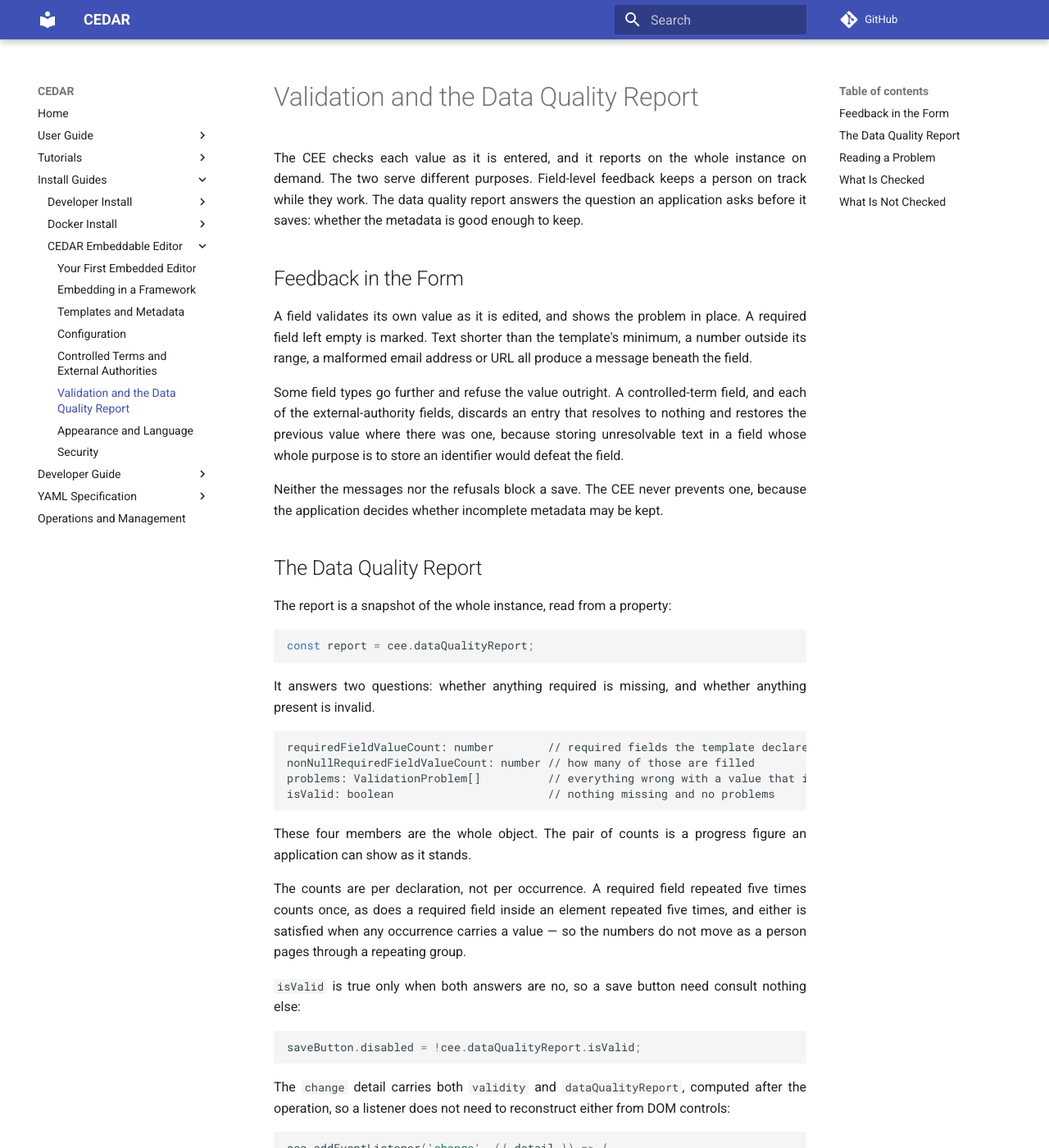
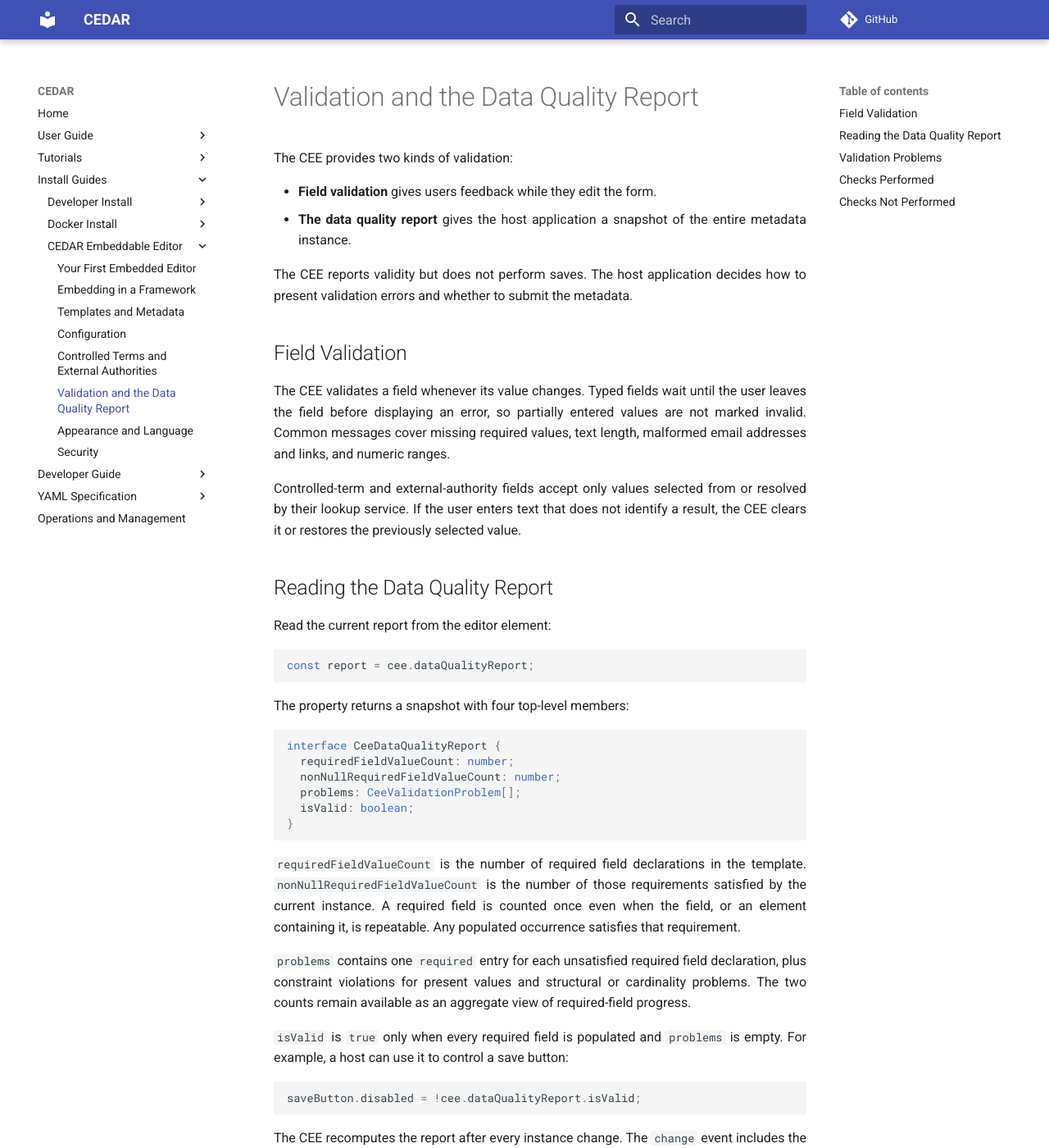
Before and after one commit to metadatacenter/cedar-mkdocs, an MkDocs documentation site: the page built from docs/cedar-embeddable-editor/validation.md, in a window 1280 px wide and 1400 px high. Shown: the whole window at 82% size. Built offline with MkDocs 1.6.1 and Material for MkDocs 9.7.7, drawn with Linux system fonts in a browser that asks for light colours; comment, search, counter and statistics services are not loaded; some of the changed text lies outside the part shown.

Commit message:
Clarify CEE validation reporting

````diff
--- a/docs/cedar-embeddable-editor/validation.md
+++ b/docs/cedar-embeddable-editor/validation.md
@@ -1,58 +1,62 @@
 # Validation and the Data Quality Report
 
-The CEE checks each value as it is entered, and it reports on the whole instance on demand. The
-two serve different purposes. Field-level feedback keeps a person on track while they work. The
-data quality report answers the question an application asks before it saves: whether the metadata
-is good enough to keep.
+The CEE provides two kinds of validation:
 
-## Feedback in the Form
+- **Field validation** gives users feedback while they edit the form.
+- **The data quality report** gives the host application a snapshot of the entire metadata
+  instance.
 
-A field validates its own value as it is edited, and shows the problem in place. A required field
-left empty is marked. Text shorter than the template's minimum, a number outside its range, a
-malformed email address or URL all produce a message beneath the field.
+The CEE reports validity but does not perform saves. The host application decides how to present
+validation errors and whether to submit the metadata.
 
-Some field types go further and refuse the value outright. A controlled-term field, and each of the
-external-authority fields, discards an entry that resolves to nothing and restores the previous
-value where there was one, because storing unresolvable text in a field whose whole purpose is to
-store an identifier would defeat the field.
+## Field Validation
 
-Neither the messages nor the refusals block a save. The CEE never prevents one, because the
-application decides whether incomplete metadata may be kept.
+The CEE validates a field whenever its value changes. Typed fields wait until the user leaves the
+field before displaying an error, so partially entered values are not marked invalid. Common
+messages cover missing required values, text length, malformed email addresses and links, and
+numeric ranges.
 
-## The Data Quality Report
+Controlled-term and external-authority fields accept only values selected from or resolved by their
+lookup service. If the user enters text that does not identify a result, the CEE clears it or restores
+the previously selected value.
 
-The report is a snapshot of the whole instance, read from a property:
+## Reading the Data Quality Report
+
+Read the current report from the editor element:
 
 ```javascript
 const report = cee.dataQualityReport;
 ```
 
-It answers two questions: whether anything required is missing, and whether anything present is
-invalid.
+The property returns a snapshot with four top-level members:
 
-```
-requiredFieldValueCount: number        // required fields the template declares
-nonNullRequiredFieldValueCount: number // how many of those are filled
-problems: ValidationProblem[]          // everything wrong with a value that is present
-isValid: boolean                       // nothing missing and no problems
+```typescript
+interface CeeDataQualityReport {
+  requiredFieldValueCount: number;
+  nonNullRequiredFieldValueCount: number;
+  problems: CeeValidationProblem[];
+  isValid: boolean;
+}
 ```
 
-These four members are the whole object. The pair of counts is a progress figure an application
-can show as it stands.
+`requiredFieldValueCount` is the number of required field declarations in the template.
+`nonNullRequiredFieldValueCount` is the number of those requirements satisfied by the current
+instance. A required field is counted once even when the field, or an element containing it, is
+repeatable. Any populated occurrence satisfies that requirement.
 
-The counts are per declaration, not per occurrence. A required field repeated five times counts
-once, as does a required field inside an element repeated five times, and either is satisfied
-when any occurrence carries a value — so the numbers do not move as a person pages through a
-repeating group.
+`problems` contains one `required` entry for each unsatisfied required field declaration, plus
+constraint violations for present values and structural or cardinality problems. The two counts
+remain available as an aggregate view of required-field progress.
 
-`isValid` is true only when both answers are no, so a save button need consult nothing else:
+`isValid` is `true` only when every required field is populated and `problems` is empty. For example,
+a host can use it to control a save button:
 
 ```javascript
 saveButton.disabled = !cee.dataQualityReport.isValid;
 ```
 
-The `change` detail carries both `validity` and `dataQualityReport`, computed after the
-operation, so a listener does not need to reconstruct either from DOM controls:
+The CEE recomputes the report after every instance change. The `change` event includes the updated
+report and the same validity result:
 
 ```javascript
 cee.addEventListener('change', ({ detail }) => {
@@ -61,81 +65,73 @@
 });
 ```
 
-The report is computed locally and synchronously, so reading it costs nothing and requires no
-network. The CEE supplies the result but does not choose save policy: an application may block an
-invalid save, ask for confirmation, or store a draft while showing the outstanding problems.
+Validation is local and synchronous; reading the report does not make a network request. When
+`showDownloadMenu` is enabled, the download menu also offers the report as JSON.
 
-`showDownloadMenu` offers the report as a file, alongside the CEE's other views of the artifact. An
-application that wants to show a user everything outstanding in one place builds that from
-`dataQualityReport` in its own chrome.
+## Validation Problems
 
-## Reading a Problem
-
-Each problem names the field, says what is wrong, and carries the value that caused it:
+Each entry in `problems` describes one violation:
 
 ```javascript
 {
-  path: ['_author', '_email'],   // component path from the template root
-  field: '_email',               // the last path segment
-  inputType: 'email',            // the field's declared input type
-  code: 'email',                 // stable, matchable without parsing the message
+  path: ['_author', '_email'],
+  field: '_email',
+  inputType: 'email',
+  code: 'email',
   message: 'Not a valid email address.',
   value: 'not-an-email'
 }
 ```
 
-Branch on `code`. It stays stable while the wording of `message` changes. `path` locates the
-offending field, so an application can point the user at it instead of reporting that something
-somewhere is wrong.
+- `path` is the component path from the template root. It identifies the field declaration, but it
+  does not include occurrence indexes for repeatable fields or elements.
+- `field` is the final segment of `path`.
+- `inputType` is the field's declared input type, or `null` if none is declared.
+- `code` is a stable, machine-readable problem type.
+- `message` is an English diagnostic for developers. It is not translated and should not be used as
+  application UI copy.
+- `value` is the offending value in its CEDAR JSON representation. For example, a controlled term
+  with an `@id` but no label is reported as `{ '@id': 'https://example.org/term/1' }`.
 
-`value` is the value as CEDAR writes it. A literal appears as itself, and a controlled value
-appears as the document it is stored as — a `controlledStructure` problem on a term with no
-label carries `{ '@id': 'http://purl.bioontology.org/ontology/MESH/D000086382' }`.
-
-The codes divide into the kinds of thing that can go wrong:
+Use `code` and `path`, rather than parsing `message`, when handling a problem.
 
 | Area | Codes |
 |---|---|
-| Presence | `required`, `missingProperty` |
+| Required fields | `required` |
+| Instance structure | `missingProperty` |
 | Text | `minLength`, `maxLength`, `regex` |
 | Formats | `email`, `link`, `phoneNumber` |
 | Numbers | `numberType`, `minValue`, `maxValue`, `decimalPlace` |
 | Dates and times | `temporalType`, `temporalGranularity`, `temporalCalendar`, `timezone` |
 | Choices | `choiceMembership` |
-| Controlled values | `controlledStructure`, `iriMalformed` |
-| Repeating groups | `minItems`, `maxItems` |
+| Controlled and authority values | `controlledStructure`, `iriMalformed` |
+| Repeatable fields and elements | `minItems`, `maxItems` |
 
-`message` is a diagnostic rather than user-facing copy, and it is not translated. An application
-showing a problem to a person should build its own wording from `code` and `path`.
+## Checks Performed
 
-## What Is Checked
+The report checks:
 
-The report examines every constraint a template can declare about a value:
+- [Required](../yaml-spec/fields-core.md#requirement) fields.
+- Minimum and maximum text length, and regular-expression constraints.
+- Email, link, phone-number, and external-authority identifier formats.
+- Numeric type and range, including the range of the declared XSD numeric type, and the template's
+  `minValue`, `maxValue`, and `decimalPlace` constraints.
+- Temporal type, granularity, time-zone use, and calendar validity.
+- Membership in a field's declared literal choices.
+- `minItems`, `maxItems`, and required array structure for repeatable fields and
+  [elements](../yaml-spec/elements-core.md#repetition).
+- The structure of a [controlled value](../yaml-spec/field-types/controlled-term-field.md): `@id`
+  and `rdfs:label` must appear together, and `@id` must be a well-formed IRI.
 
-- [Required](../yaml-spec/fields-core.md#requirement) values.
-- Text length, both bounds, and a regular expression where the template supplies one.
-- Email, link, phone number and external-authority identifier formats.
-- Numeric type, including `xsd:decimal`, `xsd:byte` and `xsd:short`, each against its own range,
-  plus the template's own `minValue`, `maxValue` and `decimalPlace`.
-- Temporal shape against the field's `temporalType`, granularity and time-zone setting, and calendar
-  validity on top of that, so 31 February is caught as well as a malformed string.
-- Membership of a value in the literal choices its field declares.
-- `minItems` and `maxItems` on a [repeating element](../yaml-spec/elements-core.md#repetition), and
-  the presence of its array at all.
-- The structure of a [controlled value](../yaml-spec/field-types/controlled-term-field.md): an `@id`
-  and an `rdfs:label` present as a pair, with a well-formed `@id`.
+An empty optional field does not produce a constraint problem. An empty required field affects the
+required-field counts and produces a `required` problem containing that field's path.
 
-An absent value produces no constraint problems. The required check already covers emptiness, so
-an untouched form reports the fields that are missing rather than condemning every blank as
-malformed.
+## Checks Not Performed
 
-## What Is Not Checked
+The report does not verify that a controlled term belongs to the ontology, class, branch, or value
+set declared by the template. That check requires the terminology service. The local report checks
+only the controlled value's structure and IRI format.
 
-**Whether a controlled term is really a member of its declared set.** A term's membership of an
-ontology, branch, class or value set can only be settled by the terminology service, and a local,
-synchronous report should not depend on the network. The structural checks still apply, so a
-malformed controlled value is caught. A well-formed term from the wrong ontology is not.
-
-**Whether the instance is a valid CEDAR artifact.** The report describes the values, not the
-document that carries them. An application storing metadata through CEDAR gets that check when it
-saves: the server validates the instance against its template and refuses an invalid one.
+The report also does not perform full CEDAR artifact validation. When an application saves metadata
+through CEDAR, the server validates the complete instance against its template and rejects an
+invalid artifact.
````
